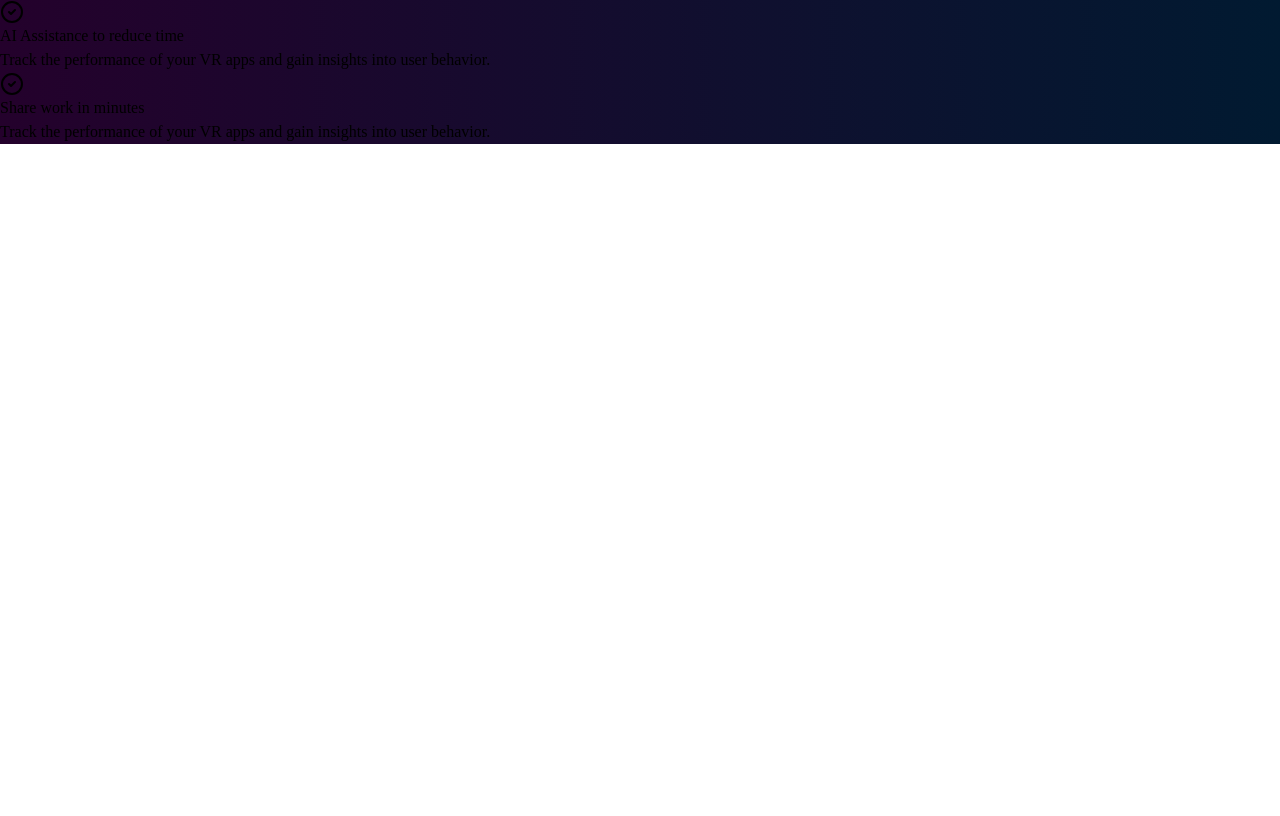
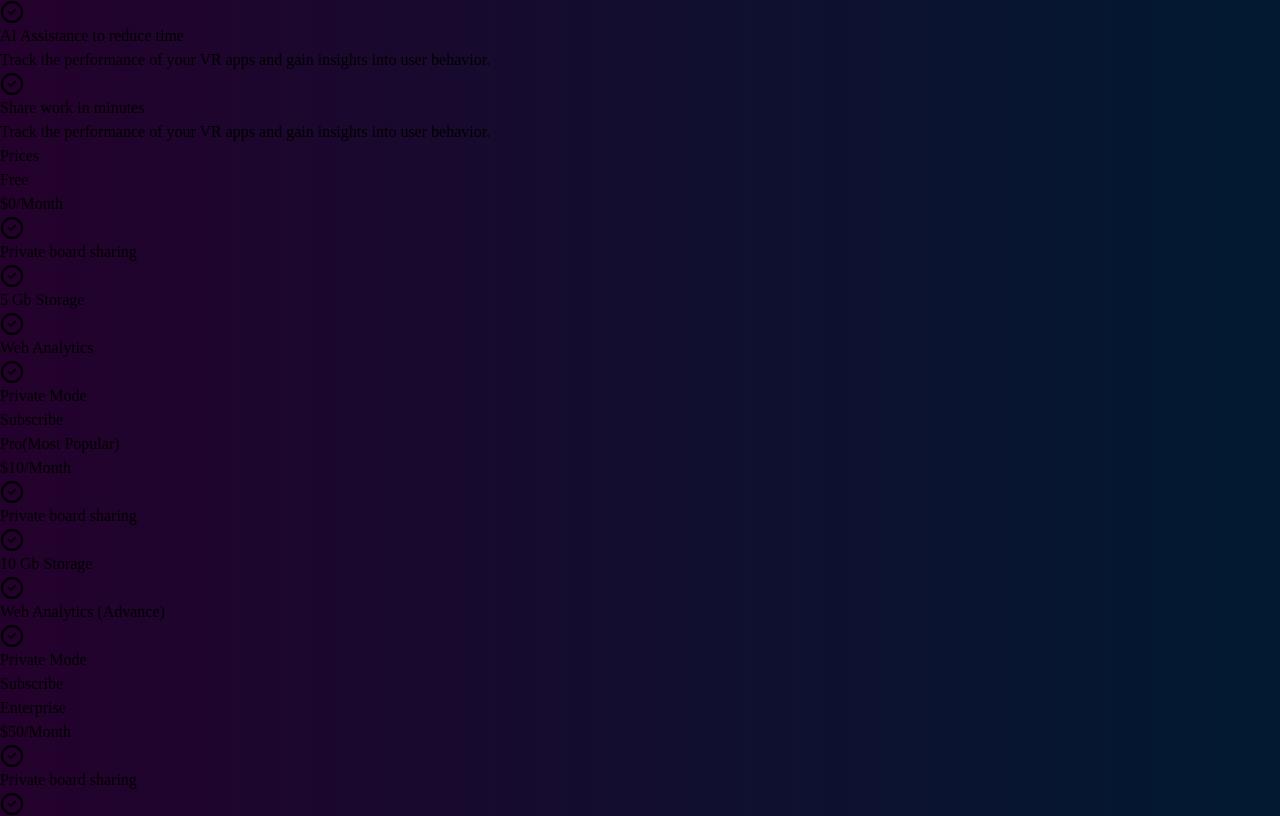
Before and after one commit to RamyRxr/Landing-Page, a React (Vite) app: page / in a window 1280 px wide. Shown: the part 2915-3731 px from the top of the page. Before the commit the page ends 3059 px from the top, so only its background shows below. Built offline with nearby package versions, Linux system fonts and the light colour scheme; a web font is replaced by a local one.

Commit message:
finish the prices section

```diff
--- a/src/App.jsx
+++ b/src/App.jsx
@@ -4,6 +4,7 @@ import Navbar from "./components/Navbar";
 import HeroSection from "./components/HeroSection";
 import Features from "./components/Features";
 import Works from "./components/works";
+import Prices from "./components/Prices";
 
 function App() {
   return (
@@ -13,6 +14,7 @@ function App() {
         <HeroSection  />
         <Features />
         <Works />
+        <Prices />
       </div>
     </>
   );
--- a/src/components/Prices.jsx
+++ b/src/components/Prices.jsx
@@ -0,0 +1,63 @@
+import { CheckCircle2 } from "lucide-react";
+import { pricingOptions } from "../constants";
+
+const Prices = () => {
+    return (
+
+        <div className="mt-20">
+
+            <h2 className="text-3xl sm:text-5xl lg:text-6xl text-center my- py-10 tracking-wide bg-gradient-to-r from-purple-300 to-purple-800 text-transparent bg-clip-text">
+                Prices
+            </h2>
+
+            <div className="flex flex-wrap">
+
+                {pricingOptions.map((option, index) => (
+
+                    <div key={index} className="w-full sm:w-1/2 lg:w-1/3 p-2">
+
+                        <div className="p-10 border-4 rounded-xl border-purple-800 shadow-sm shadow-purple-800 ">
+
+                            <p className="text-4xl mb-8 bg-gradient-to-r from-cyan-500 to-cyan-700 text-transparent bg-clip-text">
+                                {option.title}
+                                {option.title === "Pro" && (
+                                <span className="bg-gradient-to-r from-purple-300 to-purple-800 text-transparent bg-clip-text text-xl font-bold mb-4 ml-2">
+                                    (Most Popular)
+                                </span>
+                                )}
+                            </p>
+
+                            <p className="mb-8">
+                                <span className="text-5xl mt-6 mr-2 pr-1 bg-gradient-to-r from-cyan-500 to-cyan-700 text-transparent bg-clip-text ">{option.price}</span>
+                                <span className="bg-gradient-to-r from-purple-300 to-purple-800 text-transparent bg-clip-text font-bold tracking-tight">/Month</span>
+                            </p>
+
+                            <ul>
+                                {option.features.map((feature, index) => (
+                                <li key={index} className="mt-8 flex items-center ">
+                                    <div className="text-green-400  h-10 w-10 p-2 justify-center items-center rounded-full">
+                                        <CheckCircle2 />
+                                    </div>
+
+                                    <span className="ml-2 text-md text-neutral-500">{feature}</span>
+                                </li>
+                                ))}
+                            </ul>
+
+                            <a href="#" className="relative flex justify-center items-center text-center w-full h-12 p-5 mt-12 tracking-tight border-2 border-blue-400 rounded-md text-cyan-500 overflow-hidden group hover:text-white hover:border-purple-700">
+                                <span className="absolute inset-0 bg-gradient-to-r from-cyan-500 to-cyan-700 transform -translate-x-full transition-all duration-300 group-hover:translate-x-0"></span>
+                                <span className="relative z-10 font-bold">Subscribe</span>
+                            </a>
+
+                        </div>
+
+                    </div>
+
+                ))}
+
+            </div>
+        </div>
+    );
+};
+
+export default Prices;
--- a/src/constants/index.jsx
+++ b/src/constants/index.jsx
@@ -149,7 +149,7 @@ export const pricingOptions = [
 
     {
         title: "Enterprise",
-        price: "$200",
+        price: "$50",
         features: [ "Private board sharing", "Unlimited Storage", "High Performance Network", "Private Mode"]
     }
 ];
```
